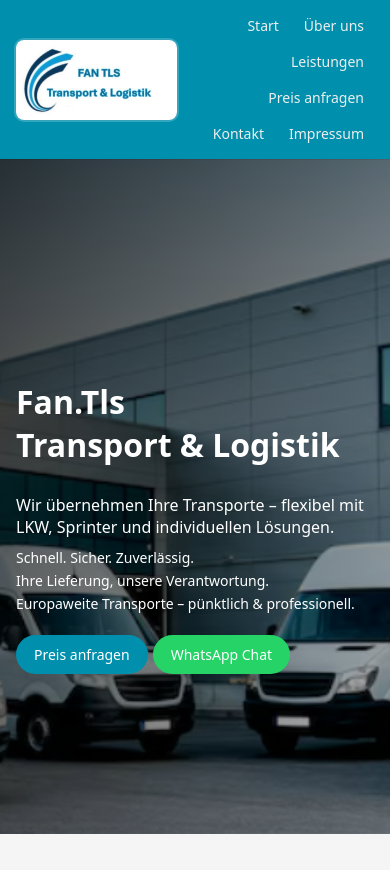
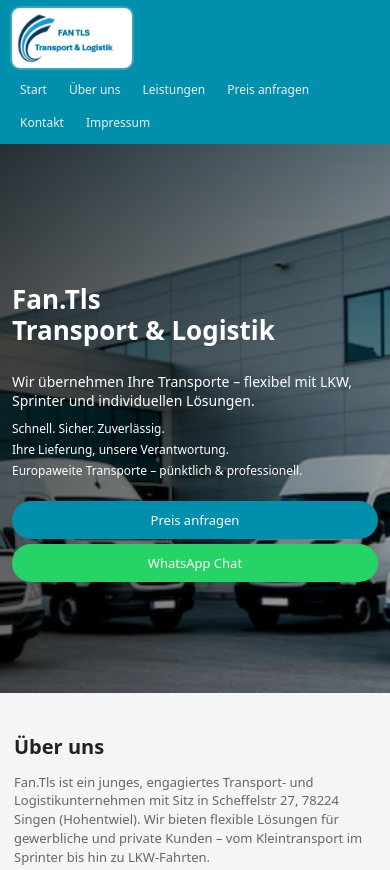
Before and after one commit to Manar1993/FanTlsWebseite-, a plain HTML site: page index.html in a window 390 px wide. Shown: the top 870 px of the page. Drawn offline with Linux system fonts and the light colour scheme.

Commit message:
update reponsive CSS

```diff
--- a/style.css
+++ b/style.css
@@ -375,3 +375,145 @@ textarea {
         align-items: flex-start;
     }
 }
+/* ------------------------------------------------------------ */
+/*   📱 MOBIL-OPTIMIERUNG (max-width: 480px)                    */
+/*   Dieser Bereich regelt das Aussehen der Seite auf Handys.   */
+/* ------------------------------------------------------------ */
+@media (max-width: 480px) {
+
+    /* 🧩 HEADER-Anpassungen */
+    /* Header-Elemente untereinander anordnen */
+    .header-inner {
+        flex-direction: column;   /* Logo und Navigation untereinander */
+        align-items: flex-start;  /* links ausrichten */
+        gap: 8px;
+        padding: 8px 12px;
+    }
+
+    /* Logo auf Handy etwas kleiner */
+    .logo {
+        height: 60px;
+    }
+
+    /* Navigation auf Handy umbrechen */
+    .main-nav {
+        width: 100%;
+        justify-content: flex-start;
+        flex-wrap: wrap;
+        gap: 6px;
+    }
+
+    /* Navigation-Links kleiner */
+    .main-nav a {
+        font-size: 12px;
+        padding: 5px 8px;
+    }
+
+    /* 🖼 HERO-SLIDER */
+    /* Höhe reduzieren und mobile-freundlich machen */
+    .hero-slider {
+        height: 65vh;
+        min-height: 350px;
+    }
+
+    /* Inhalt des Sliders anpassen */
+    .hero-overlay {
+        padding: 50px 12px 20px;
+        align-items: flex-start; /* Links ausrichten */
+    }
+
+    /* Titel im Hero kleiner fürs Handy */
+    .hero-overlay h1 {
+        font-size: 26px;
+        line-height: 1.2;
+    }
+
+    /* Beschreibungstext kleiner */
+    .hero-text {
+        font-size: 14px;
+        max-width: 100%;
+    }
+
+    /* Slogans kleiner */
+    .hero-slogans {
+        font-size: 12px;
+    }
+
+    /* Buttons untereinander */
+    .hero-actions {
+        flex-direction: column;
+        width: 100%;
+    }
+
+    .btn {
+        width: 100%;       /* Button volle Breite */
+        font-size: 13px;   /* klein genug für Handy */
+        padding: 10px;
+    }
+
+    /* 📄 Abschnitt allgemein */
+    .section {
+        padding: 40px 14px;
+    }
+
+    .section h2 {
+        font-size: 20px;
+    }
+
+    .section p {
+        font-size: 13px;
+        line-height: 1.45;
+    }
+
+    /* 📦 KARTEN / LEISTUNGEN */
+    /* Eine Karte pro Zeile */
+    .cards {
+        grid-template-columns: 1fr;
+    }
+
+    .card-image {
+        height: 150px;
+    }
+
+    /* 📝 FORMULARE */
+    /* Alle Felder untereinander */
+    .form-grid {
+        grid-template-columns: 1fr;
+    }
+
+    input, textarea {
+        font-size: 13px;
+        padding: 7px 8px;
+    }
+
+    /* 📞 KONTAKT-BEREICH */
+    /* Kontaktinfo & Formular untereinander */
+    .contact-layout {
+        grid-template-columns: 1fr;
+        gap: 14px;
+    }
+
+    .contact-form {
+        padding: 12px;
+    }
+
+    .contact-info h3 {
+        font-size: 18px;
+    }
+
+    /* Weniger Abstand zwischen Texten */
+    .contact-info p {
+        margin-bottom: 6px !important;
+    }
+
+    /* 🦶 FOOTER */
+    .footer-inner {
+        flex-direction: column;
+        text-align: center;
+        gap: 4px;
+    }
+
+    .page-footer {
+        padding: 10px 12px;
+    }
+}
```
